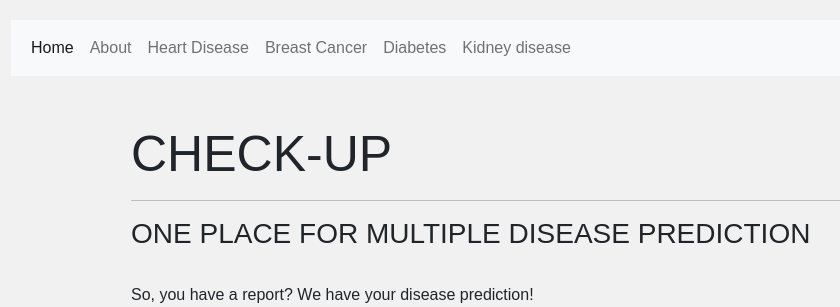
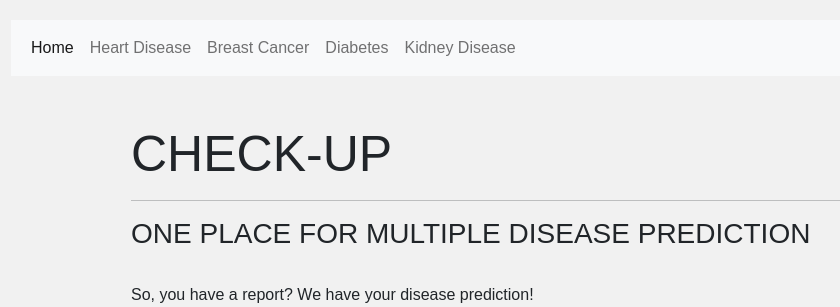
Before and after one commit to SamikshaBhavsar/check-up, a Flask app: page / in a window 1280 px wide. Shown: the top 307 px of the page, without its empty margins (9-849 px from the left). Run offline with Flask 2, Linux system fonts and the light colour scheme.

Commit message:
Update index.html

```diff
--- a/templates/index.html
+++ b/templates/index.html
@@ -119,9 +119,7 @@ h1 {
               <li class="nav-item">
                   <a class="nav-link active" aria-current="page" href="#">Home</a>
               </li>
-              <li class="nav-item">
-                  <a class="nav-link" href="#">About</a>
-              </li>
+
               <li class="nav-item">
                   <a class="nav-link" href = "{{url_for('heart_details') }}">Heart Disease</a>
               </li>
@@ -132,7 +130,7 @@ h1 {
                   <a class="nav-link" href= "{{url_for('diabetes_details') }}">Diabetes</a>
               </li>
               <li class="nav-item">
-                  <a class="nav-link" href="{{url_for('kidney_details') }}">Kidney disease</a>
+                  <a class="nav-link" href="{{url_for('kidney_details') }}">Kidney Disease</a>
               </li>
 
 
```
